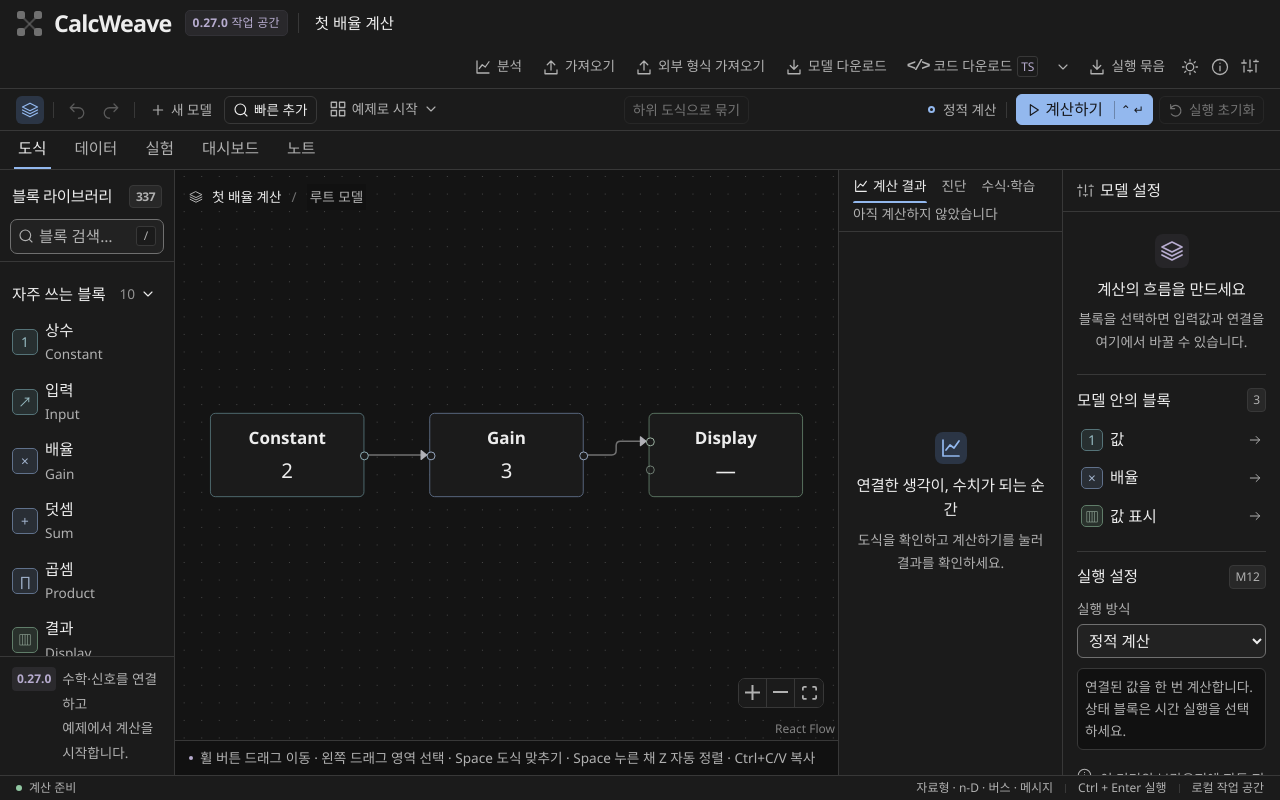
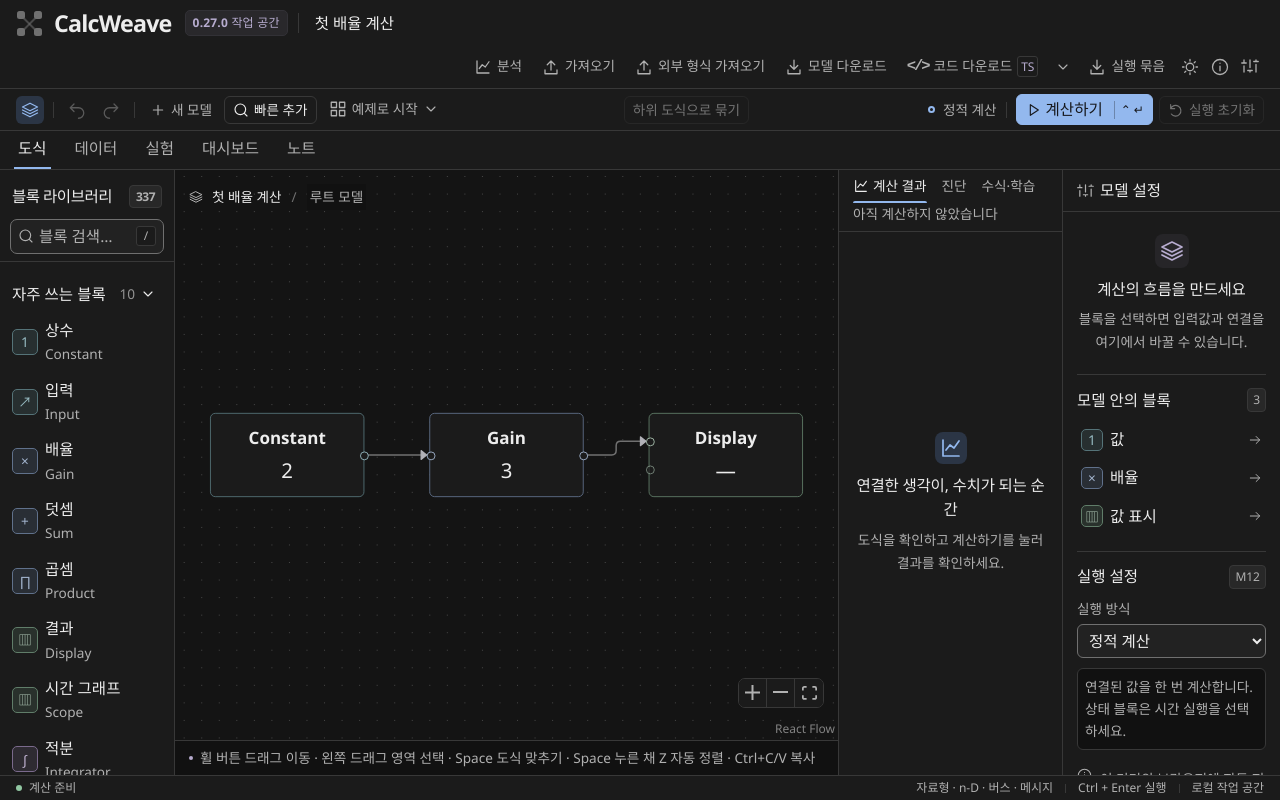
Before and after one commit to JTech-CO/CalcWeave, a React (Vite) app in the folder apps/web/: page / in a window 1280 px wide. Built offline with nearby package versions, Linux system fonts and the light colour scheme.

Commit message:
Initial commit

```diff
--- a/apps/web/src/components/BlockLibrary.css
+++ b/apps/web/src/components/BlockLibrary.css
@@ -27,7 +27,6 @@
 .block-library .library-symbol.symbol-length-medium { font-size:.875rem; font-weight:600; letter-spacing:-.035em; }
 .block-library .library-symbol.symbol-length-long { font-size:.6875rem; font-weight:600; letter-spacing:-.04em; }
 .block-library .library-add { flex:none; }
-.block-library .library-footnote { flex:none; }
 
 /* Search and inspector symbols share the same fit rule at larger text sizes. */
 .quick-options .library-symbol { width:2.25rem; height:2.25rem; padding:2px; white-space:nowrap; line-height:1; }
@@ -43,7 +42,6 @@
 @media (max-width:1150px) {
   .library-panel.block-library { height:clamp(280px,40dvh,420px); border-right:0; border-bottom:1px solid var(--line); }
   .block-library .panel-heading { padding:14px 18px 0; }
-  .block-library .library-footnote { display:none; }
   .block-library .library-item { width:100%; }
   .block-library .library-add { display:flex; }
 }
--- a/apps/web/src/components/BlockLibrary.tsx
+++ b/apps/web/src/components/BlockLibrary.tsx
@@ -1,6 +1,5 @@
 import { useEffect, useId, useRef, useState, type RefObject } from 'react';
 import { BLOCK_REGISTRY, type BlockDefinition } from '../../../../packages/block-library/src';
-import { APP_VERSION } from '../../../../packages/release/src';
 import { getBlockSymbol } from '../block-symbols';
 import { blockTone } from './BlockNode';
 import { Icon } from './Icon';
@@ -78,6 +77,5 @@ export function BlockLibrary({ search, searchRef, onSearch, expandedCategories,
       })}
       {filteredBlocks.length === 0 && <div className="search-empty"><Icon name="search" size={24}/><strong>블록을 찾지 못했습니다.</strong><span>‘값’, ‘gain’, ‘적분’으로 검색해 보세요.</span><button className="text-button" onClick={() => onSearch('')}>전체 블록 보기</button></div>}
     </div>
-    <div className="library-footnote"><span className="small-square">{APP_VERSION}</span><p>수학·신호를 연결하고<br/>예제에서 계산을 시작합니다.</p></div>
   </aside>;
 }
--- a/apps/web/src/styles.css
+++ b/apps/web/src/styles.css
@@ -76,7 +76,6 @@ h1, h2, h3, p { margin: 0; }
 .input { --tone:#24707d; --tone-bg:#eef8f9; --tone-line:#69858a; }.math { --tone:#4962a0; --tone-bg:#eef2fb; --tone-line:#73809d; }.output { --tone:#376d54; --tone-bg:#eff7f2; --tone-line:#6c8474; }.state { --tone:#79519d; --tone-bg:#f5f0fa; --tone-line:#8b769f; }
 .dark .input { --tone:#97bbc2; --tone-bg:#272f30; --tone-line:#557378; }.dark .math { --tone:#a4b6d0; --tone-bg:#292e35; --tone-line:#60718b; }.dark .output { --tone:#acc4b3; --tone-bg:#29312c; --tone-line:#607d69; }.dark .state { --tone:#bfb1d0; --tone-bg:#2e2b32; --tone-line:#7a6a8c; }
 .library-symbol,.large-block-symbol,.mini-symbol { background:var(--tone-bg); border-color:var(--tone-line); color:var(--tone); }.library-copy { display:flex; flex-direction:column; gap:2px; }.library-copy strong { font-size:var(--text-small); font-weight:500; }.library-copy small { font-size:var(--text-small); font-family:'Segoe UI',sans-serif; color:var(--muted); }.library-add { margin-left:auto; color:var(--muted); opacity:0; }.library-item:hover .library-add,.library-item:focus-visible .library-add { opacity:1; }
-.library-footnote { border-top:1px solid var(--line); display:flex; align-items:flex-start; gap:8px; padding:15px 17px; }.small-square { font-family:'Segoe UI',sans-serif; color:var(--violet); background:color-mix(in srgb,var(--violet) 10%,var(--surface)); font-size:var(--text-small); padding:3px 5px; border-radius:4px; font-weight:600; }.library-footnote p { font-size:var(--text-small); line-height:1.8; color:var(--muted); }
 .search-empty { padding:35px 8px; display:flex; flex-direction:column; align-items:center; gap:12px; color:var(--muted); text-align:center; font-size:var(--text-small); }.search-empty strong { font-size:var(--text-small); color:var(--text); }.text-button { color:var(--accent); background:transparent; border:0; padding:0; font-size:var(--text-small); text-align:left; }
 .canvas-column { display:flex; flex-direction:column; min-width:0; min-height:0; }.canvas-area { flex:1; min-height:275px; position:relative; background:var(--canvas); overflow:hidden; }.canvas-topline { position:absolute; top:20px; left:23px; right:22px; display:flex; align-items:center; justify-content:space-between; gap:10px; color:var(--muted); font-size:var(--text-small); z-index:5; pointer-events:none; }.canvas-topline>div { display:flex; align-items:center; gap:9px; }.canvas-topline strong { color:var(--text); font-weight:500; max-width:230px; overflow:hidden; text-overflow:ellipsis; white-space:nowrap; }.canvas-topline>span { display:flex; gap:8px; align-items:center; white-space:nowrap; }.canvas-topline i { width:2px; height:2px; border-radius:50%; background:var(--muted); }.breadcrumb-separator { color:var(--strong-line); margin:0 1px; }.canvas-hint { position:absolute; left:22px; bottom:20px; z-index:5; display:flex; gap:7px; align-items:center; font-size:var(--text-small); color:var(--muted); background:color-mix(in srgb,var(--canvas) 92%,transparent); border-radius:5px; padding:6px 9px; pointer-events:none; max-width:calc(100% - 185px); line-height:1.5; }.hint-dot { width:4px; height:4px; border-radius:50%; background:var(--violet); flex:none; }
 .react-flow__edge-path { stroke:var(--strong-line); stroke-width:1.7; }.react-flow__edge.selected .react-flow__edge-path { stroke:var(--accent); stroke-width:2.5; }.react-flow__controls { box-shadow:0 3px 10px #1720330c; border:1px solid var(--line); border-radius:7px; overflow:hidden; display:flex; bottom:20px; right:20px; }.react-flow__controls-button { width:29px; height:29px; border-bottom:0; border-right:1px solid var(--line); background:var(--surface); color:var(--muted); fill:var(--muted); }.react-flow__controls-button:last-child { border-right:0; }.react-flow__controls-button:hover { background:var(--subtle); }.react-flow__controls-button svg { max-width:12px; max-height:12px; }.react-flow__attribution { font-size:var(--text-small); background:transparent; opacity:.7; bottom:0; color:var(--muted); }.react-flow__attribution a { color:var(--muted); }
@@ -105,7 +104,7 @@ h1, h2, h3, p { margin: 0; }
 .brand>strong>span { color:var(--text); }
 .brand-mark i,.brand-mark:before,.brand-mark:after { background:var(--strong-line); }
 .brand-mark i:nth-child(2),.brand-mark i:nth-child(3) { background:var(--strong-line); }
-.research-badge,.count-badge,.code-badge,.small-square,.tag,.button-shortcut,.run-metadata small,.output-card>small,.plot-heading small,.diagnostic-count,.diagnostic-item small,.statusbar,.react-flow__attribution { font-size:var(--text-meta); }
+.research-badge,.count-badge,.code-badge,.tag,.button-shortcut,.run-metadata small,.output-card>small,.plot-heading small,.diagnostic-count,.diagnostic-item small,.statusbar,.react-flow__attribution { font-size:var(--text-meta); }
 .project-name { min-width:170px; }
 .project-name>input { width:220px; max-width:60%; font-size:var(--text-body); }
 .save-indicator { font-size:var(--text-small); }
@@ -140,8 +139,7 @@ h1, h2, h3, p { margin: 0; }
 .library-symbol { width:36px; height:36px; font-size:var(--text-heading); }
 .library-copy { min-width:0; }
 .library-copy strong { font-size:var(--text-body); }
-.library-copy small,.library-footnote p,.search-empty,.text-button { font-size:var(--text-small); }
-.library-footnote { padding:16px 18px; gap:10px; }
+.library-copy small,.search-empty,.text-button { font-size:var(--text-small); }
 .canvas-area { min-height:320px; }
 .canvas-topline { top:20px; left:24px; right:24px; font-size:var(--text-small); }
 .canvas-topline>div { min-width:0; }
@@ -242,7 +240,7 @@ h1, h2, h3, p { margin: 0; }
   .toolbar { padding:10px 16px; }
   .workspace,.workspace.library-collapsed { grid-template-columns:minmax(0,1fr) 290px; overflow:visible; flex:none; }
   .library-panel { grid-row:1; grid-column:1 / -1; height:158px; border-right:0; border-bottom:1px solid var(--line); display:block; position:relative; }
-  .panel-heading,.library-footnote { display:none; }
+  .panel-heading { display:none; }
   .search-field { position:absolute; left:16px; top:12px; margin:0; width:240px; }
   .library-list { display:flex; padding:66px 12px 12px; gap:8px; overflow-x:auto; overflow-y:hidden; height:156px; }
   .library-category { margin:0; display:flex; gap:8px; flex:none; }
@@ -889,7 +887,6 @@ textarea:focus-visible { outline:2px solid var(--focus); outline-offset:3px; }
 .block-library .library-symbol.symbol-length-medium { font-size:.7rem; }
 .block-library .library-add { display:none; }
 .block-library .library-search-count { padding:3px 12px 0; }
-.library-footnote { padding:10px 12px; gap:6px; }
 .inspector-heading { height:auto; min-height:42px; padding:8px 14px; gap:6px; }
 .inspector-content { padding:14px; }
 .selected-block-summary { gap:8px; }
--- a/scripts/verify-public-pages.ts
+++ b/scripts/verify-public-pages.ts
@@ -160,7 +160,6 @@ async function main() {
     const moduleURL = await page.locator('script[type="module"]').getAttribute('src');
     assert(moduleURL?.startsWith(`${BASE}assets/`));
     await expect(page.locator('.research-badge')).toHaveText(`${APP_VERSION} 작업 공간`);
-    await expect(page.locator('.library-footnote .small-square')).toHaveText(APP_VERSION);
     let initialDiagramFit: Awaited<ReturnType<typeof diagramBounds>> = null;
     await expect.poll(async () => {
       initialDiagramFit = await diagramBounds(page!);
```
